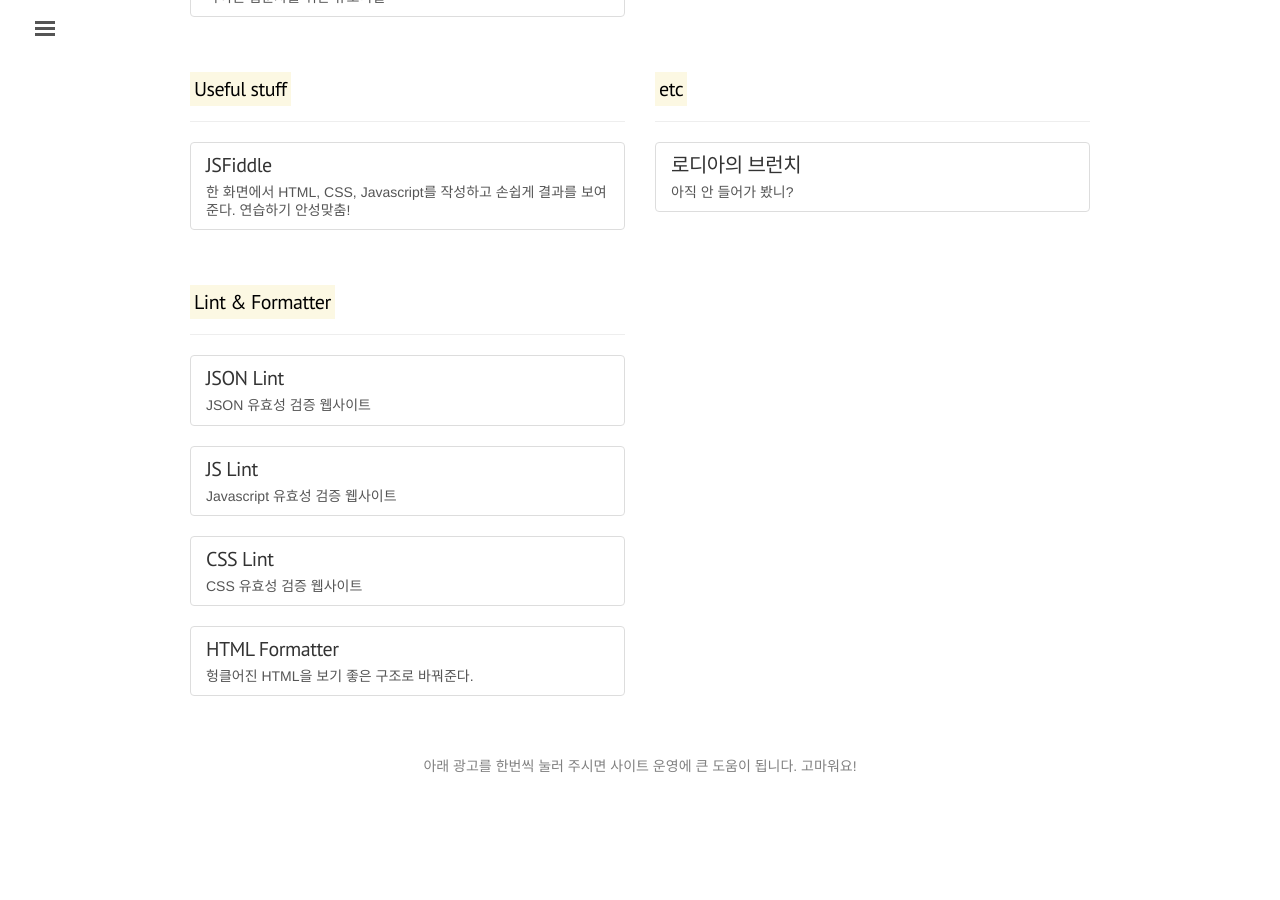
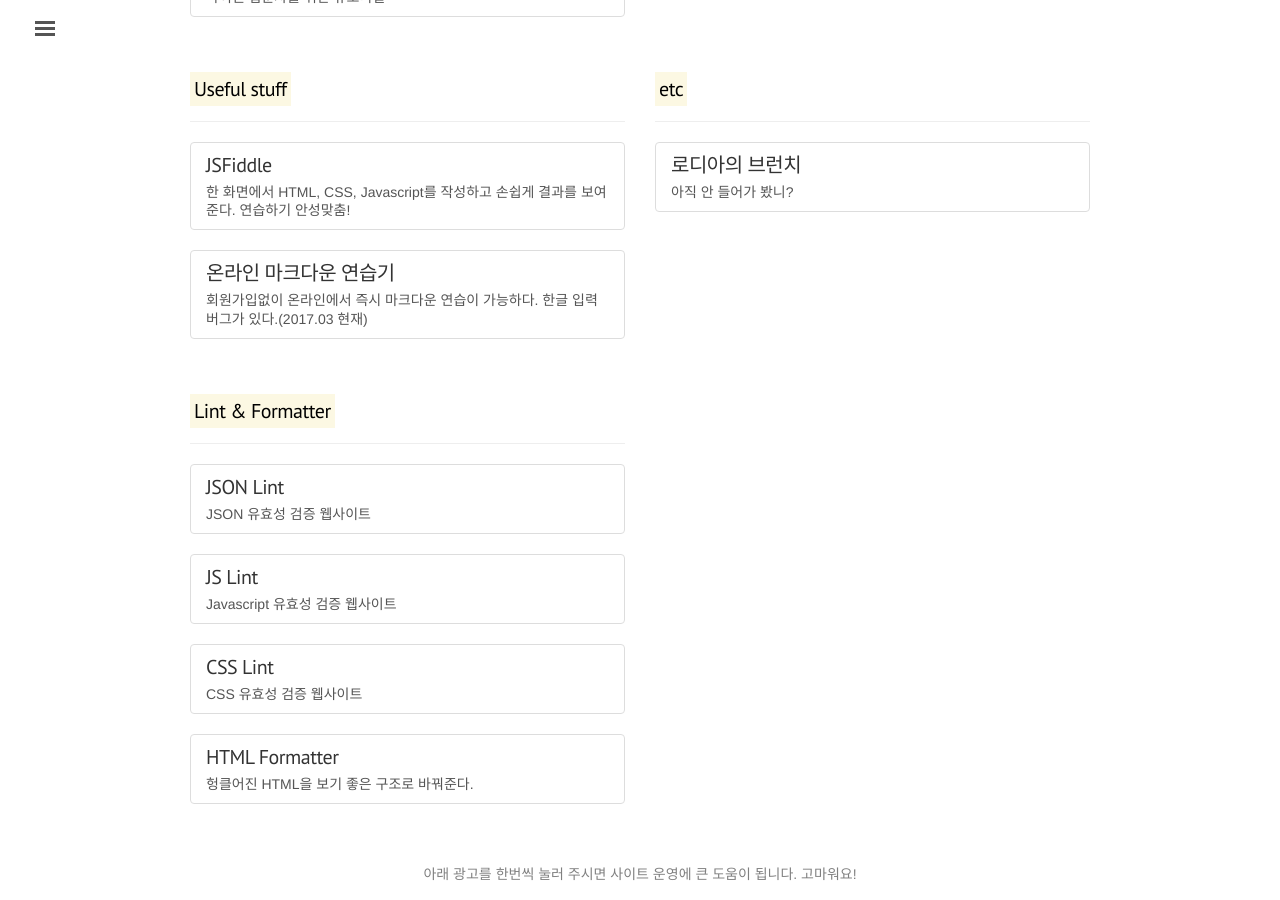
Before and after one commit to jwkcp/jwkcp.github.com, a Jekyll site: the page built from bookmark/index.html, in a window 1280 px wide and 900 px high, scrolled down 864 px. Built offline with Jekyll 4.4.1, drawn with Linux system fonts in a browser that asks for light colours; comment, search, counter and statistics services are not loaded; before the commit the page ends 1660 px from its top, so only the background shows below that.

Commit message:
http://dillinger.io/ 북마크에 추가

```diff
--- a/bookmark/index.html
+++ b/bookmark/index.html
@@ -88,6 +88,13 @@ comments: true
         </a>
       </div>
 
+      <div class="list-group">
+        <a href="http://dillinger.io/" target="_blank" class="list-group-item">
+          <h4 class="list-group-item-heading">온라인 마크다운 연습기</h4>
+          <p class="list-group-item-text">회원가입없이 온라인에서 즉시 마크다운 연습이 가능하다. 한글 입력 버그가 있다.(2017.03 현재)</p>
+        </a>
+      </div>
+
     </div>
     <div class="col-md-6 col-xs-12">
       <div class="page-header">
```
